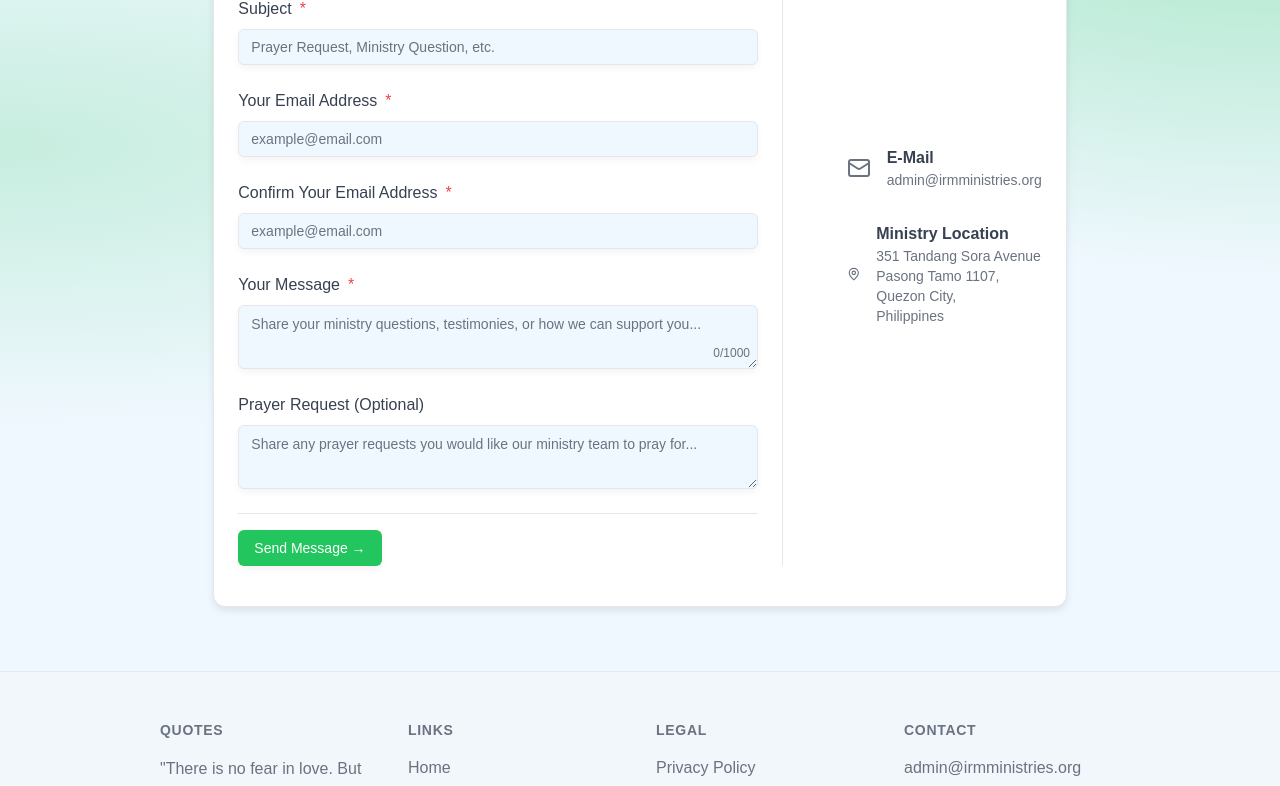
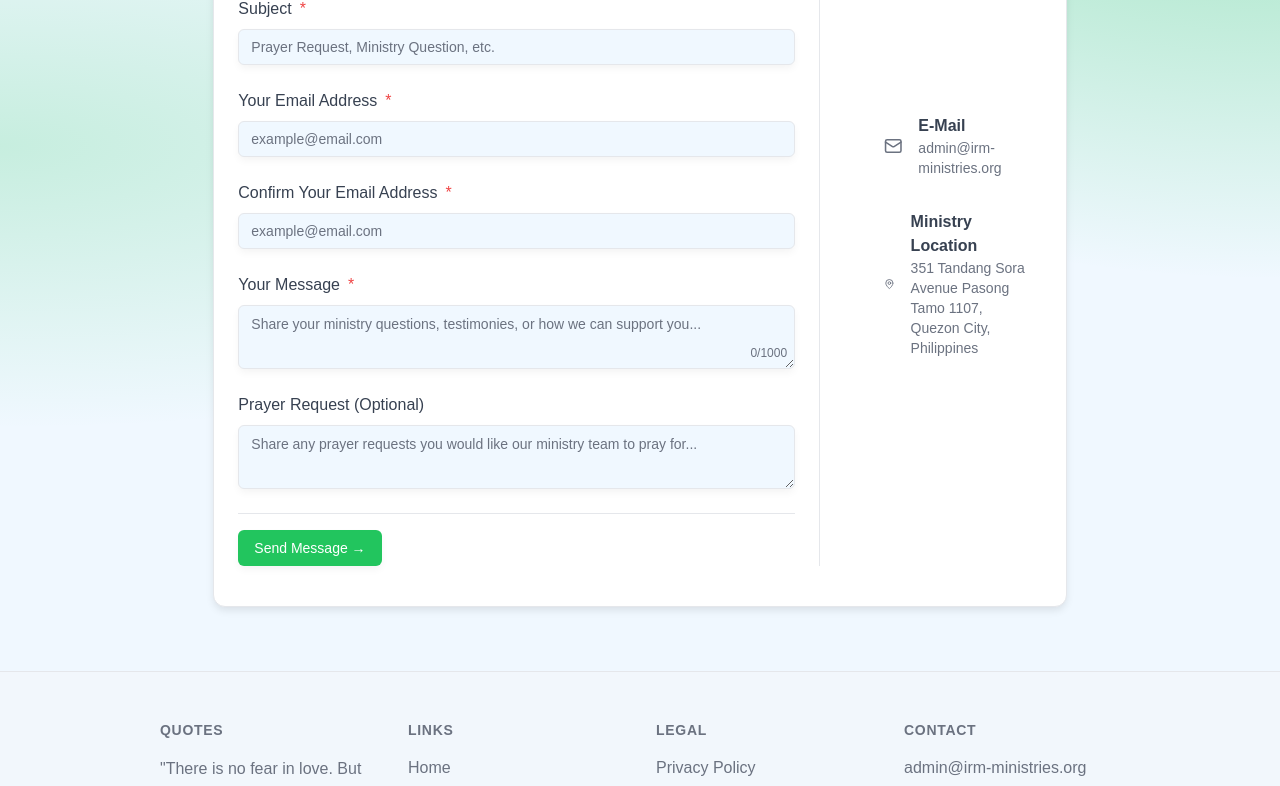
Before and after one commit to Lands-Horizon-Corp/irm-mininstries, a Next.js app: page /contact in a window 1280 px wide. Shown: the part 380-1166 px from the top of the page. Built offline with nearby package versions, Linux system fonts and the light colour scheme.

Commit message:
change email

```diff
--- a/src/app/(platform)/login/page.tsx
+++ b/src/app/(platform)/login/page.tsx
@@ -137,7 +137,7 @@ export default function LoginPage() {
                             {...field}
                             className="bg-background border-input pl-10"
                             disabled={isLoading}
-                            placeholder="admin@irmministries.org"
+                            placeholder="admin@irm-ministries.org"
                             type="email"
                           />
                         </div>
--- a/src/app/(platform)/privacy/page.tsx
+++ b/src/app/(platform)/privacy/page.tsx
@@ -95,7 +95,7 @@ export default function PrivacyPolicy() {
             <p className="mb-8 text-current/50">
               You have the right to access, correct, delete, or restrict your
               personal data. You may also opt out of ministry communications at
-              any time. Contact us at admin@irmministries.org for any
+              any time. Contact us at admin@irm-ministries.org for any
               data-related requests or privacy concerns.
             </p>
             <Separator className="my-8" />
@@ -133,7 +133,7 @@ export default function PrivacyPolicy() {
             </h3>
             <p className="mb-8 text-current/50">
               For questions about this Privacy Policy or to exercise your
-              privacy rights, please contact us at admin@irmministries.org or
+              privacy rights, please contact us at admin@irm-ministries.org or
               through our website contact form. Our ministry leadership is
               committed to addressing your privacy concerns promptly and
               transparently.
--- a/src/app/(platform)/terms/page.tsx
+++ b/src/app/(platform)/terms/page.tsx
@@ -119,7 +119,7 @@ export default function TermsAndConditions() {
             </h3>
             <p className="mb-8 text-current/50">
               For questions, concerns, or support needs, please contact us at
-              admin@irmministries.org or through our website contact form. Our
+              admin@irm-ministries.org or through our website contact form. Our
               ministry leaders are available to provide guidance and assistance.
             </p>
             <Separator className="my-8" />
--- a/src/components/layout/footer.tsx
+++ b/src/components/layout/footer.tsx
@@ -100,9 +100,9 @@ export function Footer() {
               <li className="text-muted-foreground text-sm sm:text-base">
                 <a
                   className="hover:text-foreground transition-colors"
-                  href="mailto:admin@irmministries.org"
+                  href="mailto:admin@irm-ministries.org"
                 >
-                  admin@irmministries.org
+                  admin@irm-ministries.org
                 </a>
               </li>
               <li>
--- a/src/modules/contact-us/contact-us-form.tsx
+++ b/src/modules/contact-us/contact-us-form.tsx
@@ -47,7 +47,7 @@ export default function ContactForm({
       prayerRequest: "",
       repeatEmail: "",
       subject: "",
-      supportEmail: "admin@irmministries.org",
+      supportEmail: "admin@irm-ministries.org",
     },
     resolver: zodResolver(contactUsFormSchema),
   });
@@ -244,13 +244,13 @@ export default function ContactForm({
       <Divider className="my-8 block md:hidden" />
       <div className="mt-8 flex flex-col justify-center md:mt-0 md:basis-[33.33%] md:pl-10">
         <div className="my-4 flex">
-          <Link href="mailto:admin@irmministries.org">
+          <Link href="mailto:admin@irm-ministries.org">
             <div className="font-noto-sans flex flex-row items-center">
               <Mail className="text-muted-foreground mr-4" size={24} />
               <div className="font-noto-sansmb-3">
                 <p className="text-base font-semibold">E-Mail</p>
                 <p className="text-muted-foreground text-sm font-light">
-                  admin@irmministries.org
+                  admin@irm-ministries.org
                 </p>
               </div>
             </div>
```
